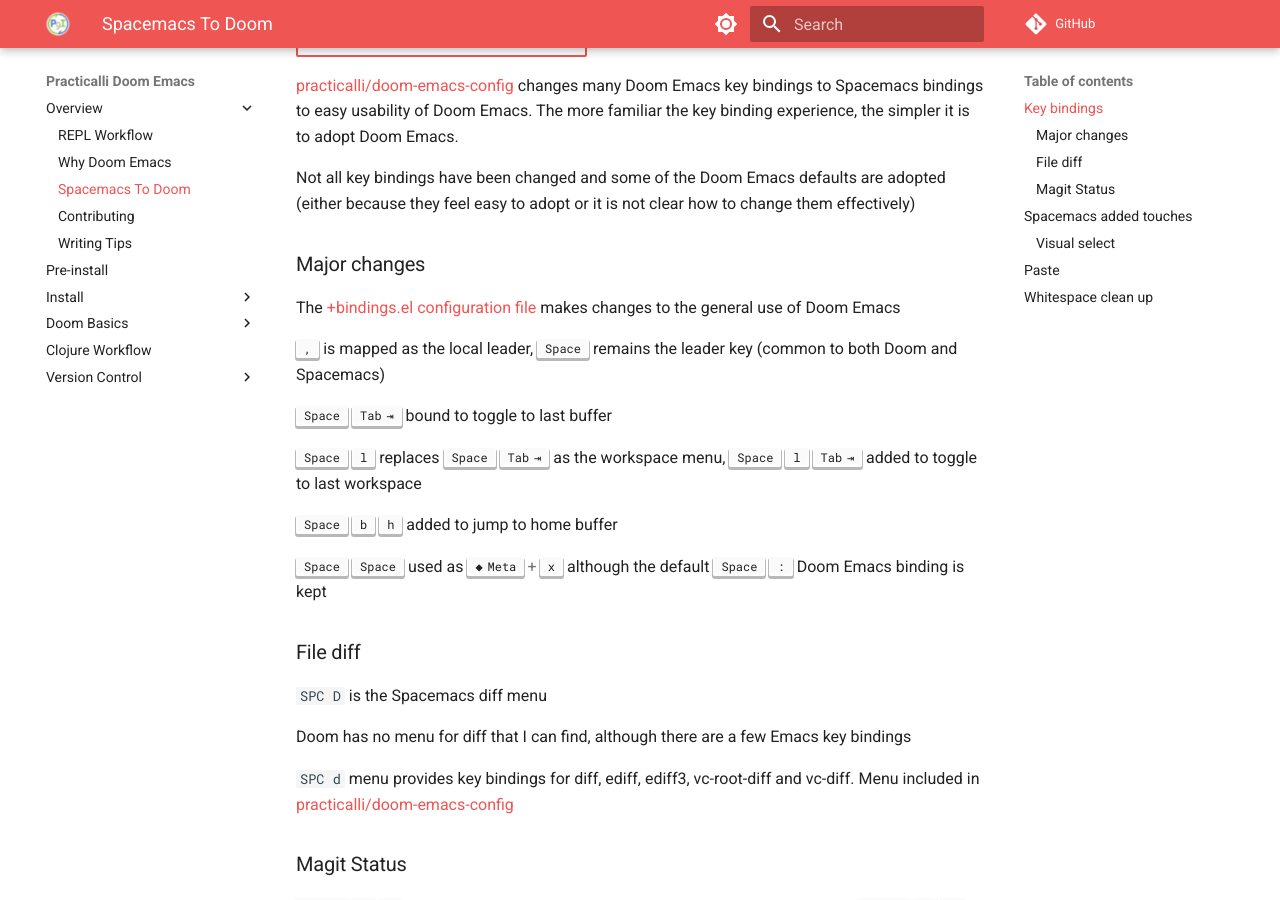
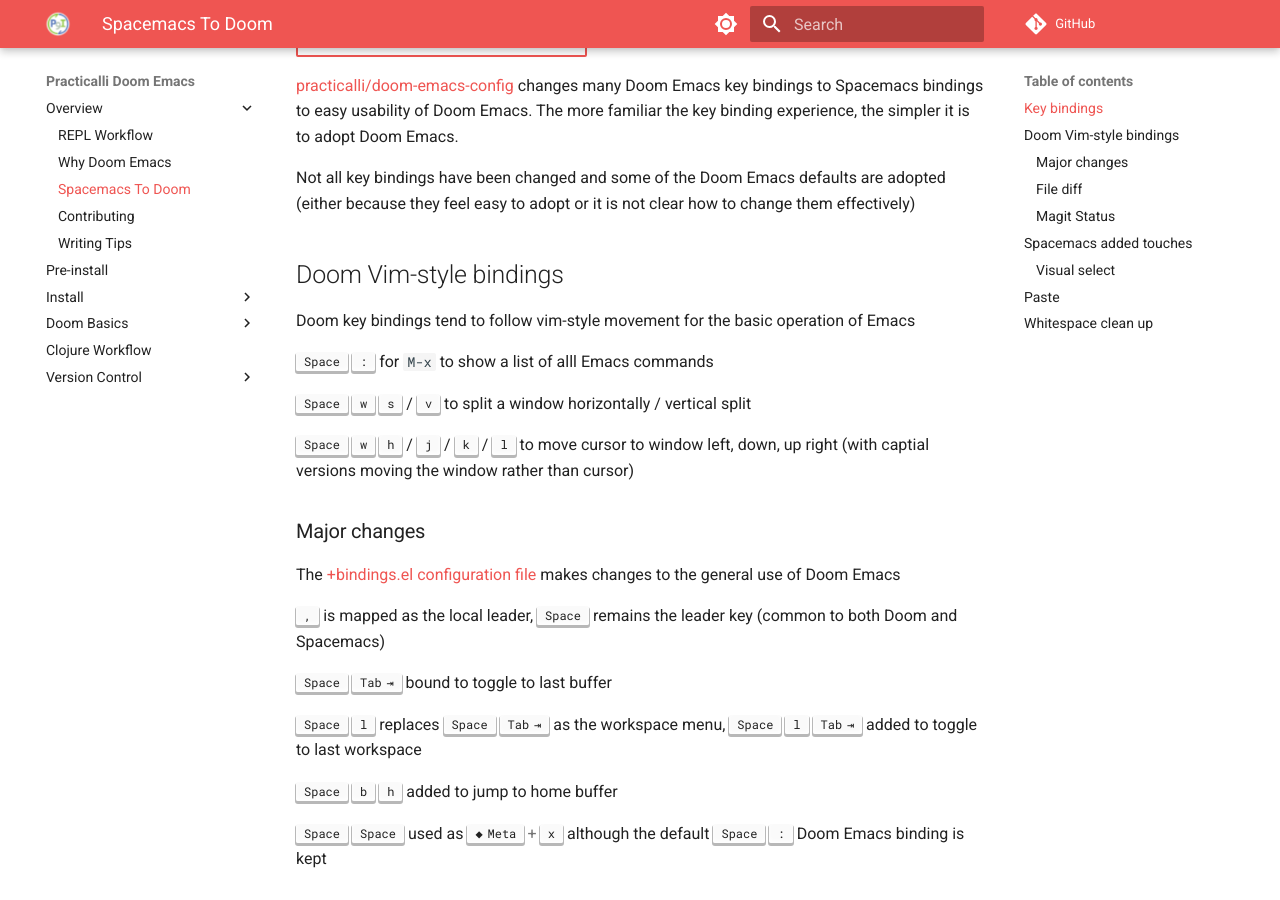
Before and after one commit to practicalli/doom-emacs, an MkDocs documentation site: the page built from docs/introduction/spacemacs-to-doom.md, in a window 1280 px wide and 900 px high, scrolled down 398 px. Built offline with MkDocs 1.6.1 and Material for MkDocs 9.7.7, drawn with Linux system fonts in a browser that asks for light colours; comment, search, counter and statistics services are not loaded.

Commit message:
intro: doom window navigation & movement

```diff
--- a/docs/introduction/spacemacs-to-doom.md
+++ b/docs/introduction/spacemacs-to-doom.md
@@ -14,6 +14,17 @@
 [practicalli/doom-emacs-config](https://github.com/practicalli/doom-emacs-config){target=_blank} changes many Doom Emacs key bindings to Spacemacs bindings to easy usability of Doom Emacs.  The more familiar the key binding experience, the simpler it is to adopt Doom Emacs.
 
 Not all key bindings have been changed and some of the Doom Emacs defaults are adopted (either because they feel easy to adopt or it is not clear how to change them effectively)
+
+## Doom Vim-style bindings
+
+Doom key bindings tend to follow vim-style movement for the basic operation of Emacs
+
+++spc++ ++colon++ for `M-x` to show a list of alll Emacs commands
+
+++spc++ ++"w"++ ++"s"++ / ++"v"++ to split a window horizontally / vertical split
+
+++spc++ ++"w"++ ++"h"++ / ++"j"++ / ++"k"++ / ++"l"++ to move cursor to window left, down, up right (with captial versions moving the window rather than cursor)
+
 
 ### Major changes
 
```
